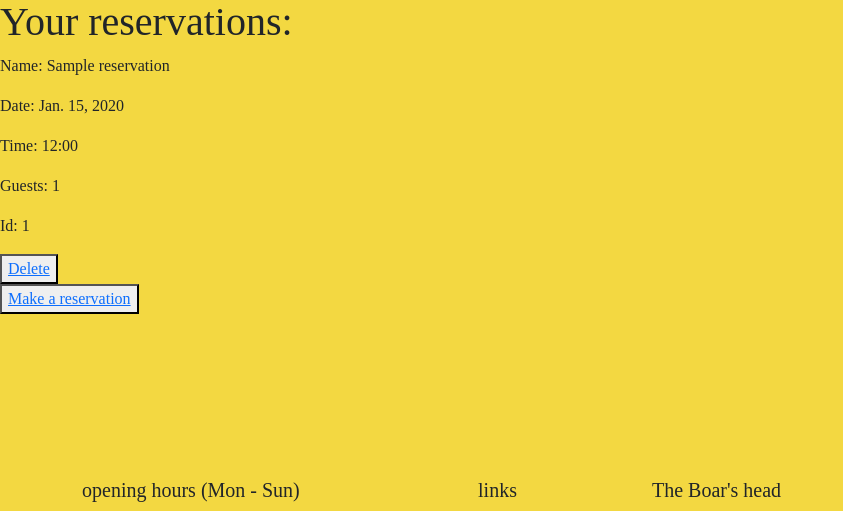
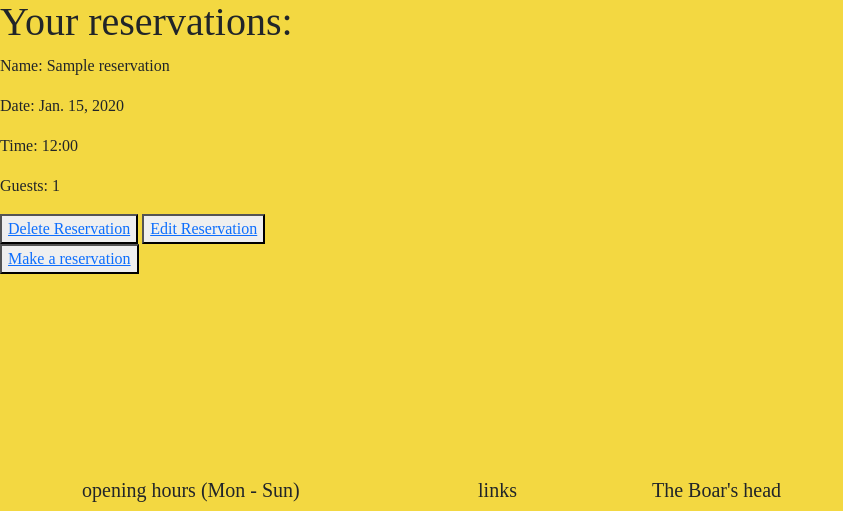
Before and after one commit to ewradcliffe/restaurant-booking-system, a Django app: page /reservations/ in a window 1280 px wide. Shown: the part 154-665 px from the top of the page, without its empty margins (0-843 px from the left). Run offline with Django 5.2, Linux system fonts and the light colour scheme; a user stored in the database is signed in; tables that the repository leaves empty hold one stand-in row (values such as "Sample post"); some libraries are stand-ins or nearby versions; some web fonts are replaced.

Commit message:
Add functions to edit reservations.

```diff
--- a/reservations/forms.py
+++ b/reservations/forms.py
@@ -5,4 +5,4 @@ from django import forms
 class ReservationForm(forms.ModelForm):
     class Meta:
         model = Reservation
-        fields = ('reservation_name', 'reservation_phone_number', 'reservation_date', 'reservation_time', 'number_of_guests',)
+        fields = ('reservation_name', 'reservation_date', 'reservation_time', 'number_of_guests',)
--- a/reservations/templates/reservations/add_reservation.html
+++ b/reservations/templates/reservations/add_reservation.html
@@ -17,7 +17,7 @@
           class="btn">Submit</button>
       </form>
       {% else %}
-      <p>Please log in to kake a reservation</p>
+      <p>Please log in to make a reservation</p>
       {% endif %}
     </div>
   </div>
--- a/reservations/templates/reservations/reservation.html
+++ b/reservations/templates/reservations/reservation.html
@@ -17,8 +17,9 @@
     <p>Date: {{reservation.reservation_date}}</p>
     <p>Time: {{reservation.reservation_time}}</p>
     <p>Guests: {{reservation.number_of_guests}}</p>
-    <p>Id: {{reservation.id}}</p>
-    <button><a href="../delete/{{reservation.id}}">Delete</a></button>
+
+    <button><a href="../delete/{{reservation.id}}">Delete Reservation</a></button>
+    <button><a href="../edit/{{reservation.id}}">Edit Reservation</a></button>
 
 </div>
 {% endif %}
--- a/reservations/urls.py
+++ b/reservations/urls.py
@@ -5,5 +5,7 @@ urlpatterns = [
     path('', views.index.as_view(), name='index-urls'),
     path('reservations/', views.ReservationList.as_view(), name='reservations-urls'),
     path('add/', views.add_reservation, name='add-reservation'),
-    path('delete/<int:id>/', views.delete_reservation, name='delete-reservation')
+    path('delete/<int:id>/', views.delete_reservation, name='delete-reservation'),
+    path('edit/<int:id>/', views.edit_reservation, name='edit-reservation'),
+    path('edit/updaterecord/<int:id>/', views.update_reservation, name='update-reservation'),
 ]
--- a/reservations/views.py
+++ b/reservations/views.py
@@ -1,7 +1,6 @@
-from django.shortcuts import render, get_object_or_404, reverse
-from django.http import HttpResponse, HttpResponseRedirect
+from django.http import HttpResponse
+from django.shortcuts import render, get_object_or_404
 from django.template import loader
-from django.urls import reverse
 from django.views import generic
 from .models import Reservation, User
 from .forms import ReservationForm
@@ -46,7 +45,8 @@ def add_reservation(request):
 
 def delete_reservation(request, id):
     """
-    Function to delete reservations
+    Function to delete reservations.
+    Adapted from https://www.w3schools.com/django/django_delete_members.php
     """
     reservation = Reservation.objects.get(id=id)
     reservation.delete()
@@ -54,3 +54,36 @@ def delete_reservation(request, id):
             request,
             "reservations/reservation_confirmed.html",
         )
+
+
+def edit_reservation(request, id):
+    """
+    Function to edit reservations.
+    Adapted from https://www.w3schools.com/django/django_update_record.php
+    """
+    reservation = Reservation.objects.get(id=id)
+    template = loader.get_template('reservations/edit_reservation.html')
+    context = {
+        'reservation': reservation,
+    }
+    return HttpResponse(template.render(context, request))
+
+def update_reservation(request, id):
+    """
+    Function to post updated reservation data.
+    Adapted from https://www.w3schools.com/django/django_update_record.php
+    """
+    reservation_name = request.POST['reservation_name']
+    reservation_date = request.POST['reservation_date']
+    reservation_time = request.POST['reservation_time']
+    number_of_guests = request.POST['number_of_guests']
+    reservation = Reservation.objects.get(id=id)
+    reservation.reservation_name = reservation_name
+    reservation.reservation_date = reservation_date
+    reservation.reservation_time = reservation_time
+    reservation.number_of_guests = number_of_guests
+    reservation.save()
+    return render(
+        request,
+        "reservations/reservation_confirmed.html",
+    )
```
Also changed, not shown: reservations/templates/reservations/edit_reservation.html (added, +26 -0 lines).
